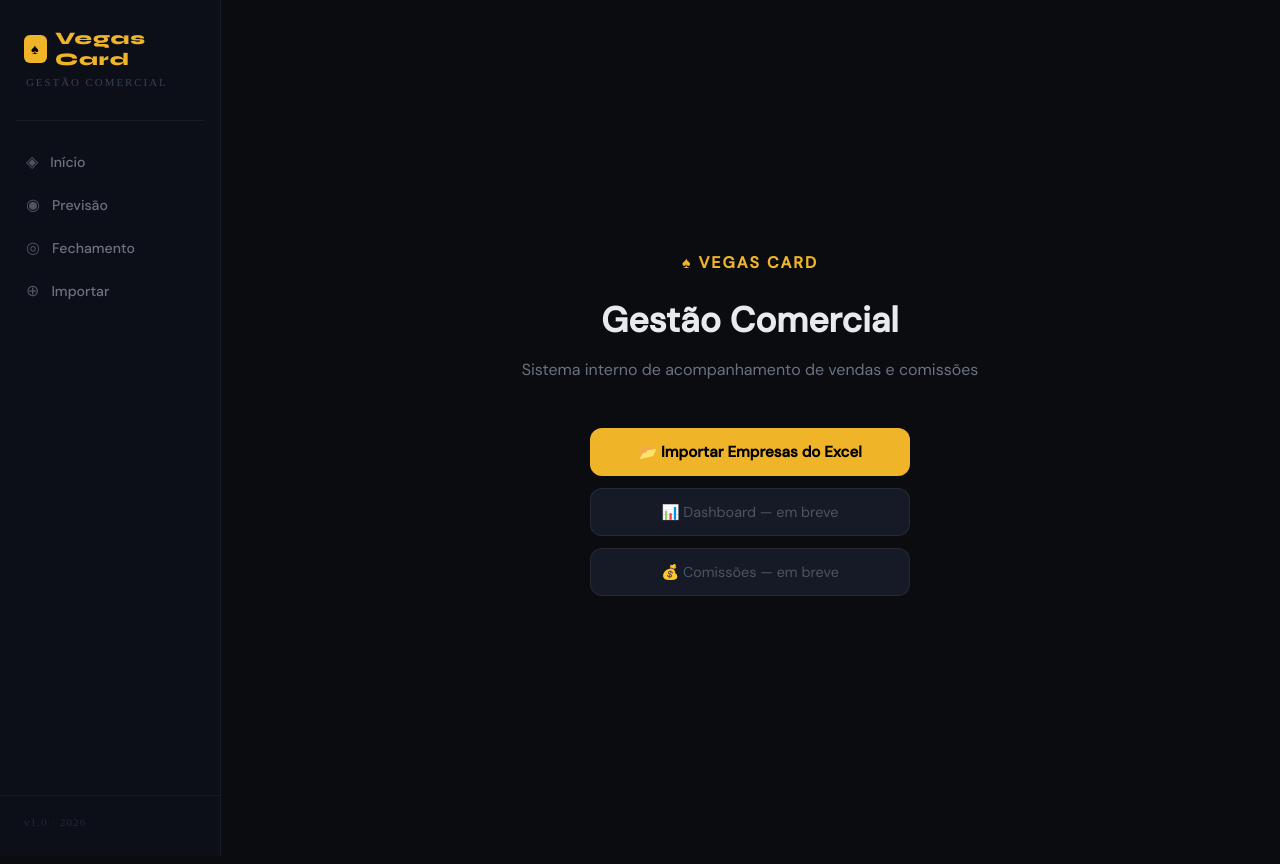
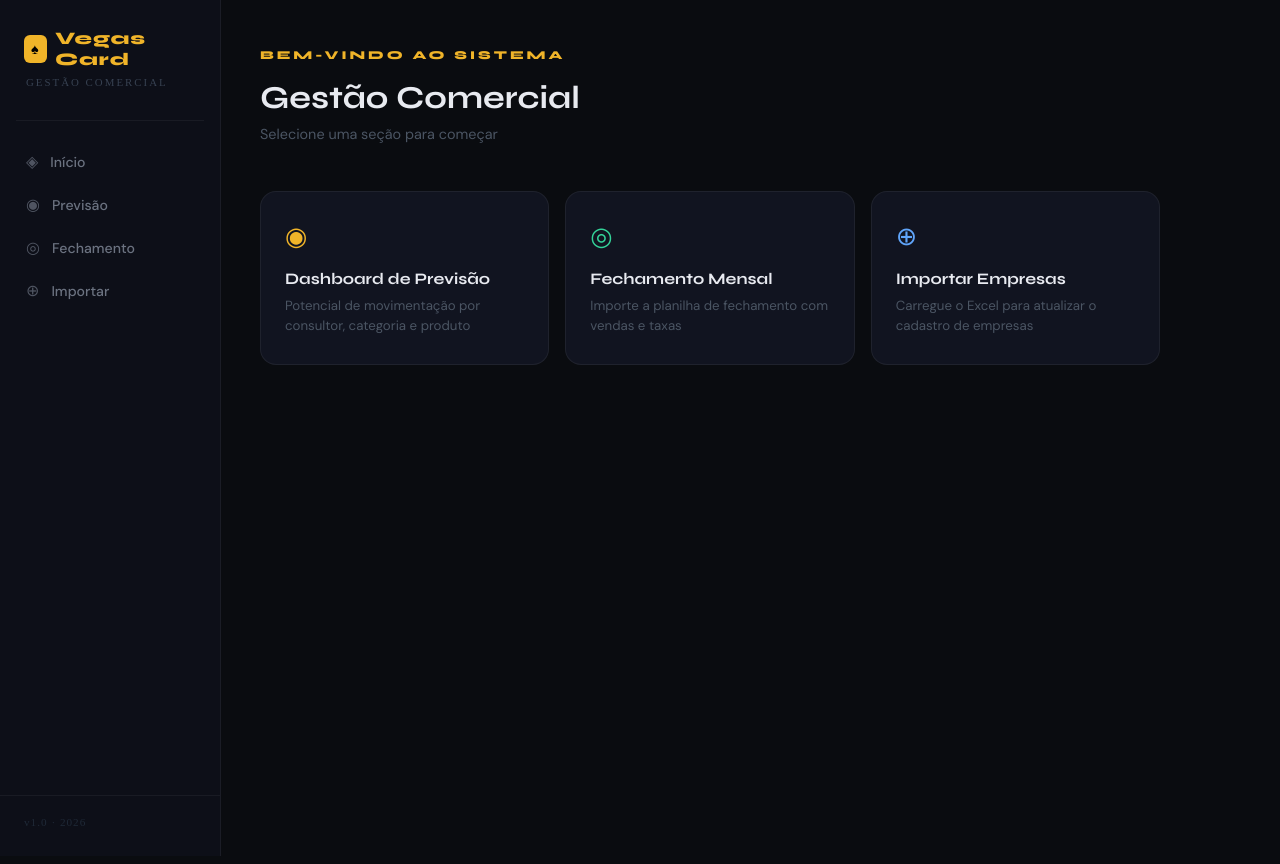
Before and after one commit to RonnyVegas2025/Dpto-Comercial-Adm.-Ronny-2026, a Next.js app: page / in a window 1280 px wide. Shown: the top 864 px of the page. Built offline with nearby package versions, Linux system fonts and the light colour scheme.

Commit message:
Update page.jsx

```diff
--- a/app/page.jsx
+++ b/app/page.jsx
@@ -1,67 +1,107 @@
 import Link from 'next/link';
+
+const cards = [
+  {
+    href:    '/previsao',
+    icon:    '◉',
+    label:   'Dashboard de Previsão',
+    desc:    'Potencial de movimentação por consultor, categoria e produto',
+    color:   '#f0b429',
+  },
+  {
+    href:    '/fechamento',
+    icon:    '◎',
+    label:   'Fechamento Mensal',
+    desc:    'Importe a planilha de fechamento com vendas e taxas',
+    color:   '#34d399',
+  },
+  {
+    href:    '/importar',
+    icon:    '⊕',
+    label:   'Importar Empresas',
+    desc:    'Carregue o Excel para atualizar o cadastro de empresas',
+    color:   '#60a5fa',
+  },
+];
 
 export default function Home() {
   return (
     <div style={{
       minHeight: '100vh',
-      display: 'flex',
-      flexDirection: 'column',
-      alignItems: 'center',
-      justifyContent: 'center',
+      padding: '48px 40px',
       fontFamily: "'DM Sans', sans-serif",
-      gap: 32,
-      padding: 24,
     }}>
-      <div style={{ textAlign: 'center' }}>
-        <div style={{ color: '#f0b429', fontWeight: 800, fontSize: '1rem', letterSpacing: 2, marginBottom: 12, textTransform: 'uppercase' }}>
-          ♠ Vegas Card
+      {/* Header */}
+      <div style={{ marginBottom: 48 }}>
+        <div style={{
+          color: '#f0b429',
+          fontFamily: "'Syne', sans-serif",
+          fontWeight: 800,
+          fontSize: '0.75rem',
+          letterSpacing: 3,
+          textTransform: 'uppercase',
+          marginBottom: 16,
+        }}>
+          Bem-vindo ao sistema
         </div>
-        <h1 style={{ fontSize: '2.2rem', fontWeight: 700, marginBottom: 8 }}>
+        <h1 style={{
+          fontFamily: "'Syne', sans-serif",
+          fontSize: '2rem',
+          fontWeight: 700,
+          margin: '0 0 8px',
+          color: '#e8eaf0',
+        }}>
           Gestão Comercial
         </h1>
-        <p style={{ color: '#6b7280', fontSize: '1rem' }}>
-          Sistema interno de acompanhamento de vendas e comissões
+        <p style={{ color: '#4b5563', fontSize: '0.9rem', margin: 0 }}>
+          Selecione uma seção para começar
         </p>
       </div>
 
-      <div style={{ display: 'flex', flexDirection: 'column', gap: 12, width: '100%', maxWidth: 320 }}>
-        <Link href="/importar" style={{
-          display: 'block',
-          background: '#f0b429',
-          color: '#000',
-          borderRadius: 12,
-          padding: '14px 24px',
-          textAlign: 'center',
-          fontWeight: 700,
-          textDecoration: 'none',
-          fontSize: '0.95rem',
-        }}>
-          📂 Importar Empresas do Excel
-        </Link>
-
-        <div style={{
-          background: '#161a26',
-          border: '1px solid rgba(255,255,255,0.07)',
-          borderRadius: 12,
-          padding: '14px 24px',
-          textAlign: 'center',
-          color: '#4b5563',
-          fontSize: '0.9rem',
-        }}>
-          📊 Dashboard — em breve
-        </div>
-
-        <div style={{
-          background: '#161a26',
-          border: '1px solid rgba(255,255,255,0.07)',
-          borderRadius: 12,
-          padding: '14px 24px',
-          textAlign: 'center',
-          color: '#4b5563',
-          fontSize: '0.9rem',
-        }}>
-          💰 Comissões — em breve
-        </div>
+      {/* Cards */}
+      <div style={{
+        display: 'grid',
+        gridTemplateColumns: 'repeat(auto-fill, minmax(260px, 1fr))',
+        gap: 16,
+        maxWidth: 900,
+      }}>
+        {cards.map(({ href, icon, label, desc, color }) => (
+          <Link key={href} href={href} style={{
+            display: 'block',
+            background: '#111420',
+            border: '1px solid rgba(255,255,255,0.06)',
+            borderRadius: 16,
+            padding: '28px 24px',
+            textDecoration: 'none',
+            transition: 'border-color 0.2s, transform 0.15s',
+          }}
+          onMouseEnter={e => {
+            e.currentTarget.style.borderColor = `${color}44`;
+            e.currentTarget.style.transform = 'translateY(-2px)';
+          }}
+          onMouseLeave={e => {
+            e.currentTarget.style.borderColor = 'rgba(255,255,255,0.06)';
+            e.currentTarget.style.transform = 'translateY(0)';
+          }}>
+            <div style={{
+              fontSize: '1.6rem',
+              color: color,
+              marginBottom: 16,
+            }}>{icon}</div>
+            <div style={{
+              fontFamily: "'Syne', sans-serif",
+              fontWeight: 700,
+              fontSize: '1rem',
+              color: '#e8eaf0',
+              marginBottom: 8,
+            }}>{label}</div>
+            <div style={{
+              color: '#4b5563',
+              fontSize: '0.83rem',
+              lineHeight: 1.5,
+            }}>{desc}</div>
+          </Link>
+        ))}
       </div>
     </div>
   );
```
